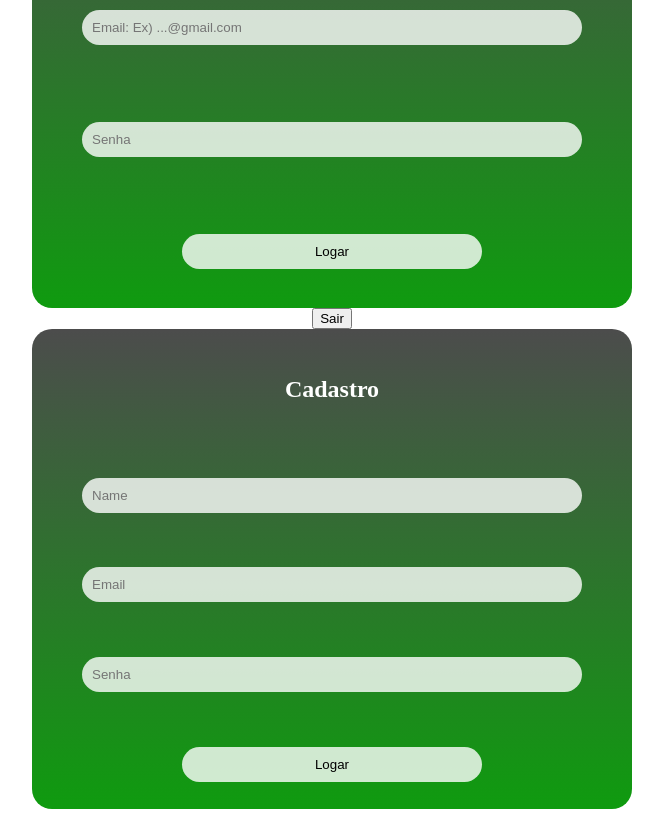
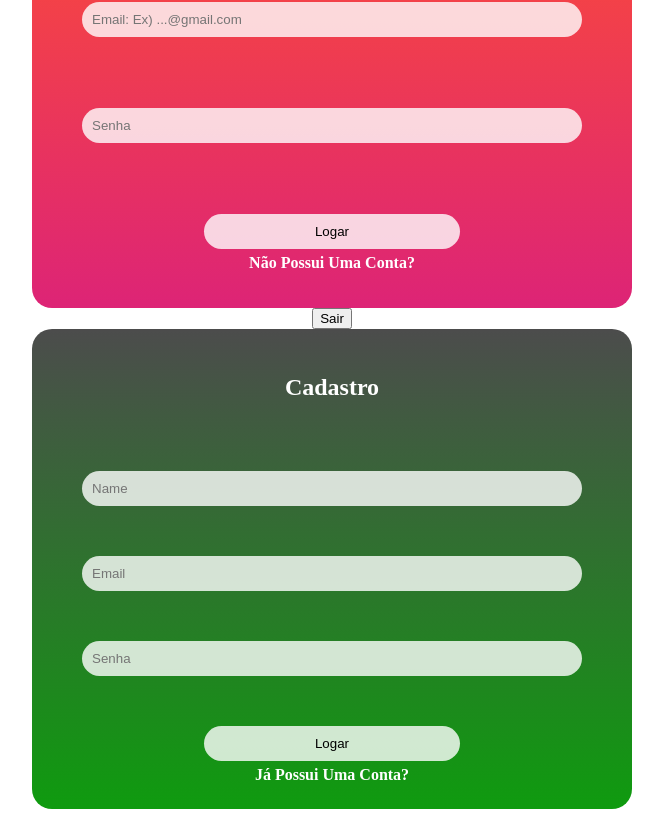
Before and after one commit to PedroCeglia/First-React-Firebase-Application, a React (Create React App) app: page / in a window 1280 px wide. Shown: the part 281-1098 px from the top of the page, without its empty margins (308-971 px from the left). Built offline with nearby package versions, Linux system fonts and the light colour scheme.

Commit message:
UI refactore

```diff
--- a/src/Widget/Cadastro/index.js
+++ b/src/Widget/Cadastro/index.js
@@ -33,7 +33,10 @@ export default function Cadastro(){
                 onChange={text => setPassword(text.target.value)}
                 placeholder="Senha">
             </input>
-            <button onClick={recuperandoCampos}>Logar</button>
+            <div className='cadastro-buttons'>
+                <button onClick={recuperandoCampos}>Logar</button>
+                <a href="">Já Possui Uma Conta?</a>
+            </div>
         </div>
     )
 }
--- a/src/Widget/Cadastro/style.css
+++ b/src/Widget/Cadastro/style.css
@@ -28,7 +28,7 @@
     background-color: rgba(255,255,255,0.8);
 }
 .container-cadastro button{
-    width: 50%;
+    width: 20vw;
     min-width: 200px;
 
     background-color: rgba(255, 255, 255, 0.8);
@@ -44,3 +44,15 @@
     background-color: rgba(0, 0, 0, 0.4);
     color: #fff;
 }
+.cadastro-buttons{
+    display: flex;
+    flex-direction: column;
+    justify-content: center;
+    align-items: center;
+}
+.cadastro-buttons a{
+    color: #fff ;
+    font-weight: bold;
+    text-decoration: none;
+    margin-top: 5px;
+}
--- a/src/Widget/Login/index.js
+++ b/src/Widget/Login/index.js
@@ -25,7 +25,10 @@ export default function Login(){
                 onChange={text => setPassword(text.target.value)}
                 placeholder="Senha">
             </input>
-            <button onClick={recuperandoCampos}>Logar</button>
+            <div className='cadastro-buttons'>
+                <button onClick={recuperandoCampos}>Logar</button>
+                <a href="">Não Possui Uma Conta?</a>
+            </div>
         </div>
     )
 }
--- a/src/Widget/Login/style.css
+++ b/src/Widget/Login/style.css
@@ -10,7 +10,7 @@
     min-width: 300px;
     max-width: 600px;
 
-    background: linear-gradient(to bottom,rgba(0, 0, 0, 0.7),#0f9b0f);
+    background: linear-gradient(to bottom,#FF512F,#DD2476);
 
     border-radius: 20px;
 }
@@ -28,7 +28,7 @@
     background-color: rgba(255,255,255,0.8);
 }
 .container-login button{
-    width: 50%;
+    width: 20vw;
     min-width: 200px;
 
     background-color: rgba(255, 255, 255, 0.8);
@@ -44,3 +44,15 @@
     background-color: rgba(0, 0, 0, 0.4);
     color: #fff;
 }
+.login-buttons{
+    display: flex;
+    flex-direction: column;
+    justify-content: center;
+    align-items: center;
+}
+.login-buttons a{
+    color: #fff ;
+    font-weight: bold;
+    text-decoration: none;
+    margin-top: 5px;
+}
```
